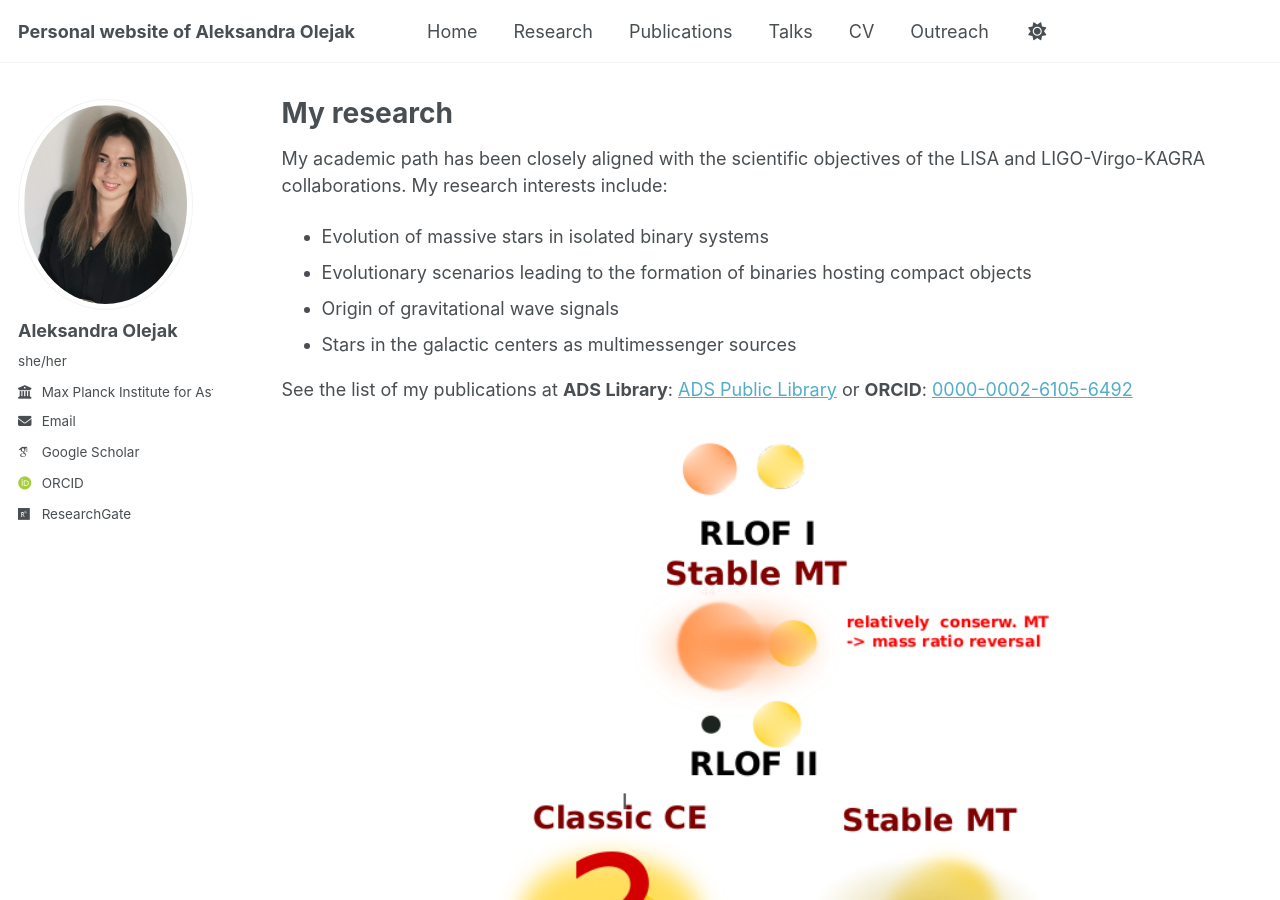
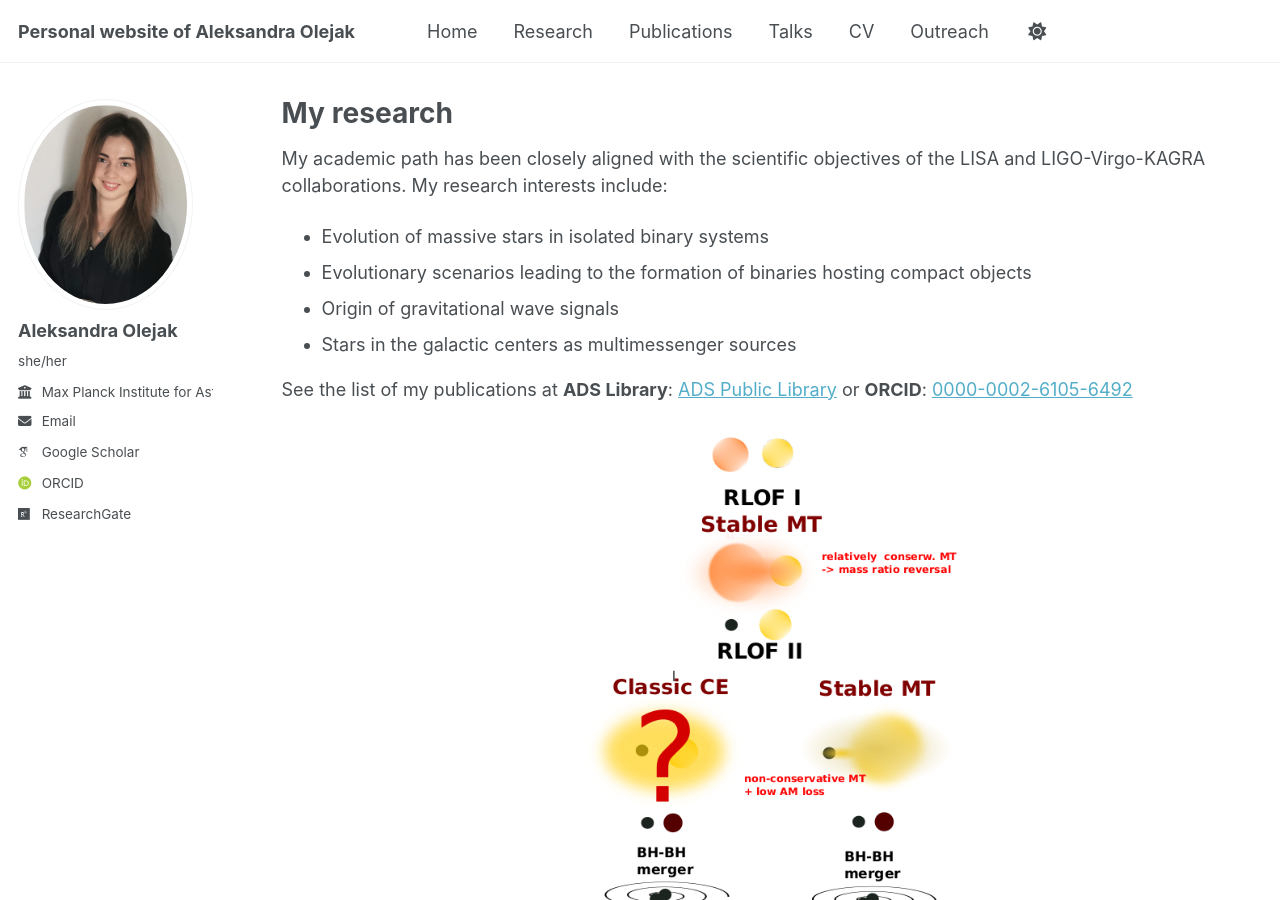
Before and after one commit to aleole/aleole.github.io, a Jekyll site: the page built from _pages/about.md, in a window 1280 px wide and 900 px high. Built offline with Jekyll 4.4.1, drawn with Linux system fonts in a browser that asks for light colours; some web fonts are replaced; a script that is not in the unit is left out.

Commit message:
Update about.md

```diff
--- a/_pages/about.md
+++ b/_pages/about.md
@@ -22,7 +22,7 @@ See the list of my publications at
 **ORCID**: [0000-0002-6105-6492](https://orcid.org/0000-0002-6105-6492)
 
  <div style="text-align: center;">
-  <img src="./../images/CE_vs_SMT.png" width="600"/>
+  <img src="./../images/CE_vs_SMT.png" width="400"/>
 </div>
 Cartoon illustrating formation of binary black hole merger via stable mass transfer channel.
 
```
